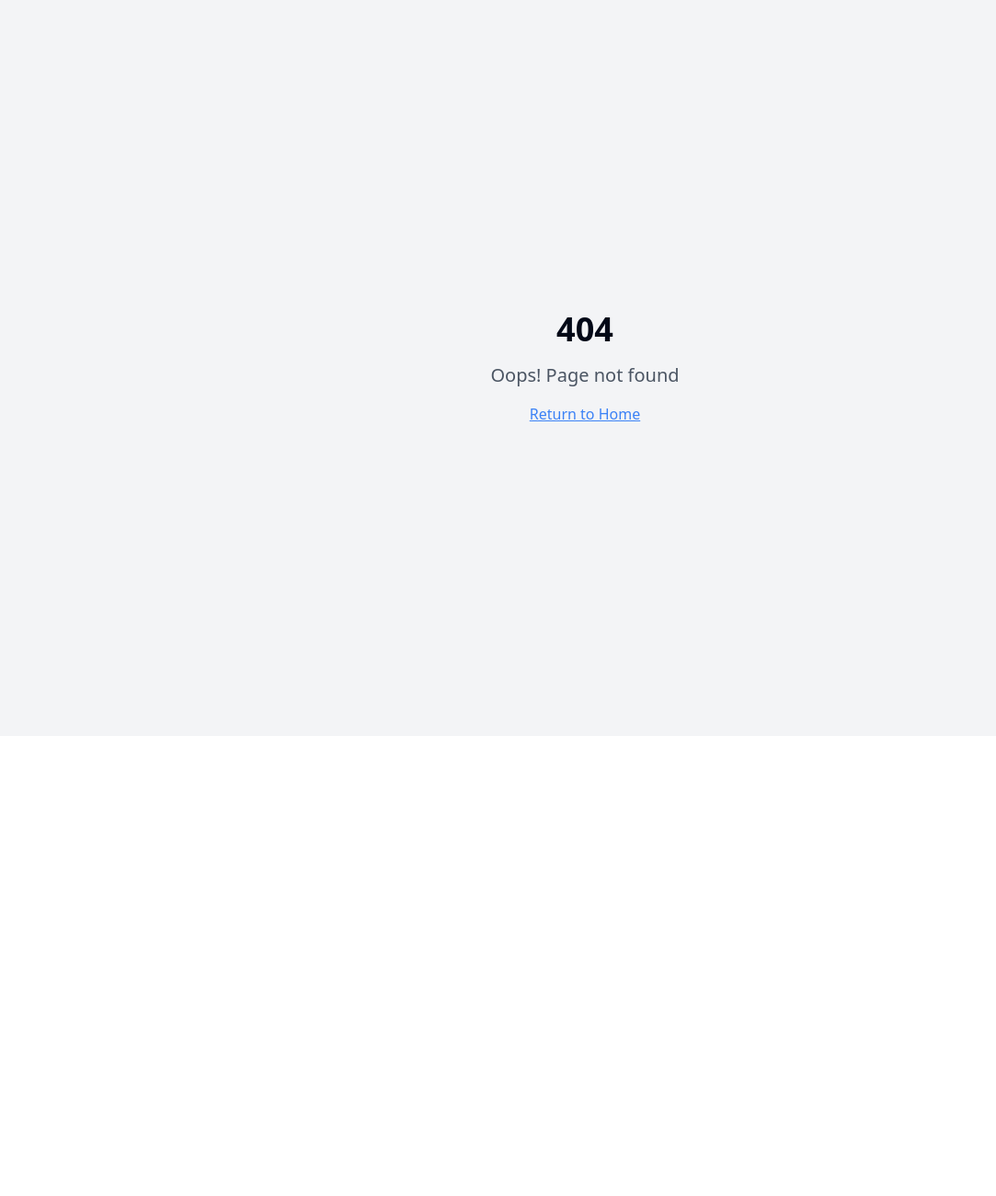
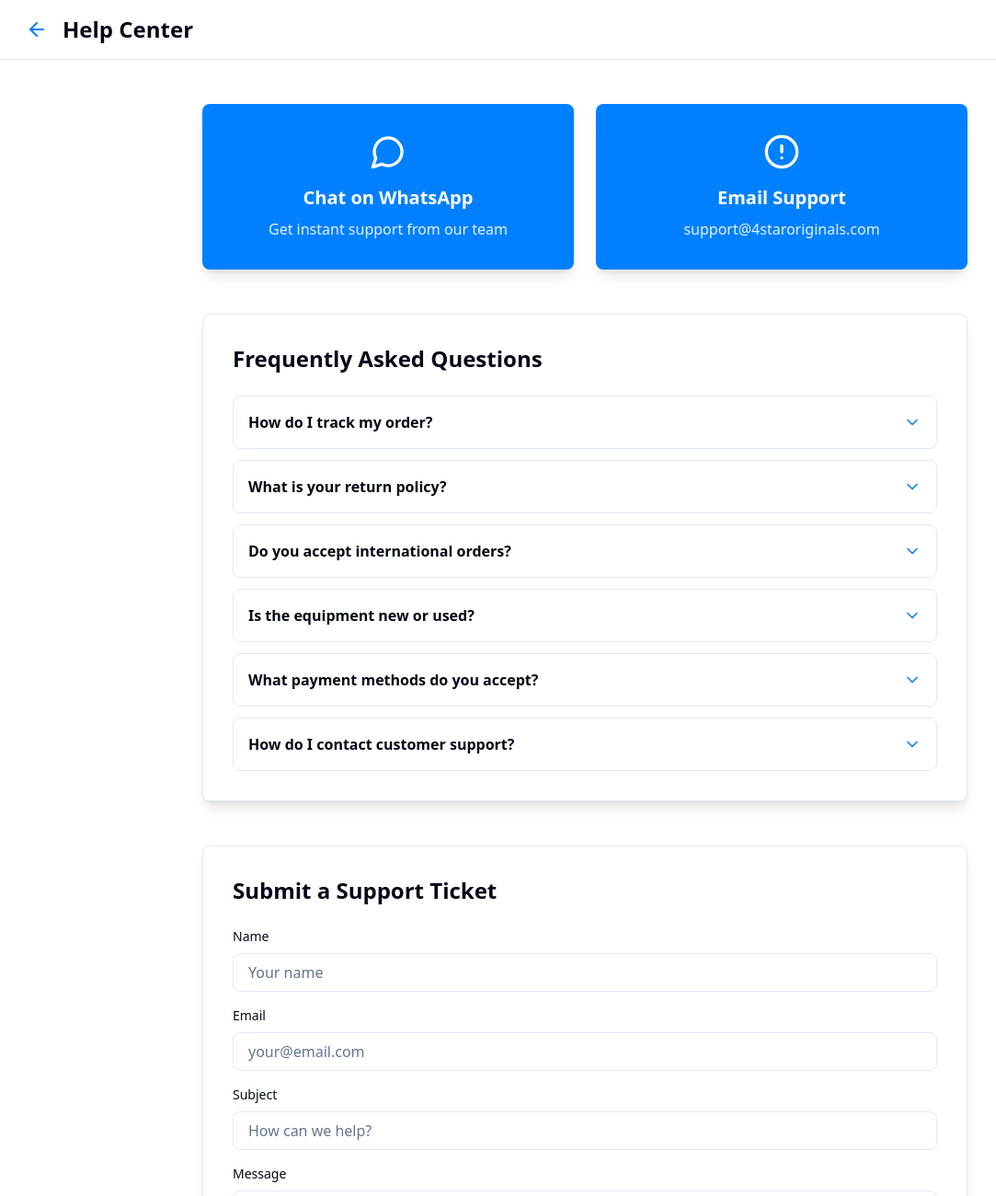
Before and after one commit to Buildify-UG/video-editing-suite-9715a21c-35a7-41b5-be66-d2f0bcaa3da8, a React (Vite) app: page /help in a window 1280 px wide. Before the commit this address had no page. Shown: the top 1300 px of the page at 92% size, without its empty margins (4-1087 px from the left). Before the commit the page ends 800 px from the top, so only its background shows below. Built offline with nearby package versions, Linux system fonts and the light colour scheme.

Commit message:
Updated project files

```diff
--- a/src/App.tsx
+++ b/src/App.tsx
@@ -10,6 +10,12 @@ import Support from "./pages/Support";
 import Privacy from "./pages/Privacy";
 import Terms from "./pages/Terms";
 import Contact from "./pages/Contact";
+import Auth from "./pages/Auth";
+import Profile from "./pages/Profile";
+import Checkout from "./pages/Checkout";
+import Inbox from "./pages/Inbox";
+import Ratings from "./pages/Ratings";
+import Help from "./pages/Help";
 
 const queryClient = new QueryClient();
 
@@ -26,6 +32,12 @@ const App = () => (
           <Route path="/privacy" element={<Privacy />} />
           <Route path="/terms" element={<Terms />} />
           <Route path="/contact" element={<Contact />} />
+          <Route path="/auth" element={<Auth />} />
+          <Route path="/profile" element={<Profile />} />
+          <Route path="/checkout" element={<Checkout />} />
+          <Route path="/inbox" element={<Inbox />} />
+          <Route path="/ratings" element={<Ratings />} />
+          <Route path="/help" element={<Help />} />
           {/* ADD ALL CUSTOM ROUTES ABOVE THE CATCH-ALL "*" ROUTE */}
           <Route path="*" element={<NotFound />} />
         </Routes>
--- /dev/null
+++ b/src/pages/Help.tsx
@@ -0,0 +1,202 @@
+import React, { useState } from 'react';
+import { MessageCircle, Send, ArrowLeft, ChevronDown, AlertCircle } from 'lucide-react';
+import { Button } from '@/components/ui/button';
+import { Link } from 'react-router-dom';
+
+const Help = () => {
+  const [expandedFaq, setExpandedFaq] = useState<number | null>(null);
+  const [ticketForm, setTicketForm] = useState({
+    name: '',
+    email: '',
+    subject: '',
+    message: '',
+  });
+  const [submitted, setSubmitted] = useState(false);
+
+  const faqs = [
+    {
+      id: 1,
+      question: 'How do I track my order?',
+      answer: 'You can track your order in the "Messages" section. We send updates as your package ships and arrives.',
+    },
+    {
+      id: 2,
+      question: 'What is your return policy?',
+      answer: 'We offer 30-day returns on all equipment. Items must be in original condition with packaging.',
+    },
+    {
+      id: 3,
+      question: 'Do you accept international orders?',
+      answer: 'Yes! We ship worldwide. Shipping costs and times vary by location.',
+    },
+    {
+      id: 4,
+      question: 'Is the equipment new or used?',
+      answer: 'We sell both new and certified used equipment. Check the listing for condition details.',
+    },
+    {
+      id: 5,
+      question: 'What payment methods do you accept?',
+      answer: 'We accept credit cards, mobile money, digital wallets, and bank transfers.',
+    },
+    {
+      id: 6,
+      question: 'How do I contact customer support?',
+      answer: 'You can reach us via WhatsApp, email, or submit a support ticket on this page.',
+    },
+  ];
+
+  const handleSubmitTicket = (e: React.FormEvent) => {
+    e.preventDefault();
+    if (!ticketForm.name || !ticketForm.email || !ticketForm.subject || !ticketForm.message) {
+      alert('Please fill all fields');
+      return;
+    }
+    setSubmitted(true);
+    setTimeout(() => {
+      setTicketForm({ name: '', email: '', subject: '', message: '' });
+      setSubmitted(false);
+    }, 3000);
+  };
+
+  return (
+    <div className="min-h-screen bg-background">
+      {/* Header */}
+      <header className="sticky top-0 z-50 bg-background border-b border-border shadow-sm">
+        <div className="max-w-7xl mx-auto px-4 sm:px-6 lg:px-8 py-4 flex items-center">
+          <Link to="/" className="text-primary hover:text-primary/80">
+            <ArrowLeft size={24} />
+          </Link>
+          <h1 className="text-2xl font-bold text-foreground ml-4">Help Center</h1>
+        </div>
+      </header>
+
+      {/* Main Content */}
+      <div className="max-w-4xl mx-auto px-4 sm:px-6 lg:px-8 py-12">
+        {/* Quick Support */}
+        <div className="grid grid-cols-1 md:grid-cols-2 gap-6 mb-12">
+          {/* WhatsApp */}
+          <a
+            href="https://wa.me/1234567890"
+            target="_blank"
+            rel="noopener noreferrer"
+            className="bg-primary text-primary-foreground p-8 rounded-lg shadow-lg hover:shadow-xl transition text-center"
+          >
+            <MessageCircle size={40} className="mx-auto mb-4" />
+            <h3 className="text-xl font-bold mb-2">Chat on WhatsApp</h3>
+            <p className="opacity-90">Get instant support from our team</p>
+          </a>
+
+          {/* Email */}
+          <a
+            href="mailto:support@4staroriginals.com"
+            className="bg-primary text-primary-foreground p-8 rounded-lg shadow-lg hover:shadow-xl transition text-center"
+          >
+            <AlertCircle size={40} className="mx-auto mb-4" />
+            <h3 className="text-xl font-bold mb-2">Email Support</h3>
+            <p className="opacity-90">support@4staroriginals.com</p>
+          </a>
+        </div>
+
+        {/* FAQ Section */}
+        <div className="bg-card border border-border rounded-lg shadow-lg p-8 mb-12">
+          <h2 className="text-2xl font-bold text-foreground mb-6">Frequently Asked Questions</h2>
+          <div className="space-y-3">
+            {faqs.map(faq => (
+              <div key={faq.id} className="border border-border rounded-lg overflow-hidden">
+                <button
+                  onClick={() => setExpandedFaq(expandedFaq === faq.id ? null : faq.id)}
+                  className="w-full p-4 bg-background hover:bg-muted transition flex items-center justify-between"
+                >
+                  <p className="font-semibold text-foreground text-left">{faq.question}</p>
+                  <ChevronDown
+                    size={20}
+                    className={`text-primary transition ${
+                      expandedFaq === faq.id ? 'rotate-180' : ''
+                    }`}
+                  />
+                </button>
+                {expandedFaq === faq.id && (
+                  <div className="p-4 bg-card border-t border-border">
+                    <p className="text-foreground text-sm">{faq.answer}</p>
+                  </div>
+                )}
+              </div>
+            ))}
+          </div>
+        </div>
+
+        {/* Support Ticket Form */}
+        <div className="bg-card border border-border rounded-lg shadow-lg p-8">
+          <h2 className="text-2xl font-bold text-foreground mb-6">Submit a Support Ticket</h2>
+
+          {submitted ? (
+            <div className="text-center py-8">
+              <div className="w-16 h-16 bg-primary rounded-full flex items-center justify-center mx-auto mb-4">
+                <Send size={32} className="text-primary-foreground" />
+              </div>
+              <p className="text-foreground font-semibold">Ticket submitted successfully!</p>
+              <p className="text-muted-foreground text-sm">We'll get back to you within 24 hours.</p>
+            </div>
+          ) : (
+            <form onSubmit={handleSubmitTicket} className="space-y-4">
+              <div>
+                <label className="block text-sm font-medium text-foreground mb-2">Name</label>
+                <input
+                  type="text"
+                  value={ticketForm.name}
+                  onChange={(e) => setTicketForm({ ...ticketForm, name: e.target.value })}
+                  className="w-full px-4 py-2 bg-background border border-border rounded-lg text-foreground placeholder-muted-foreground focus:outline-none focus:ring-2 focus:ring-primary"
+                  placeholder="Your name"
+                />
+              </div>
+
+              <div>
+                <label className="block text-sm font-medium text-foreground mb-2">Email</label>
+                <input
+                  type="email"
+                  value={ticketForm.email}
+                  onChange={(e) => setTicketForm({ ...ticketForm, email: e.target.value })}
+                  className="w-full px-4 py-2 bg-background border border-border rounded-lg text-foreground placeholder-muted-foreground focus:outline-none focus:ring-2 focus:ring-primary"
+                  placeholder="your@email.com"
+                />
+              </div>
+
+              <div>
+                <label className="block text-sm font-medium text-foreground mb-2">Subject</label>
+                <input
+                  type="text"
+                  value={ticketForm.subject}
+                  onChange={(e) => setTicketForm({ ...ticketForm, subject: e.target.value })}
+                  className="w-full px-4 py-2 bg-background border border-border rounded-lg text-foreground placeholder-muted-foreground focus:outline-none focus:ring-2 focus:ring-primary"
+                  placeholder="How can we help?"
+                />
+              </div>
+
+              <div>
+                <label className="block text-sm font-medium text-foreground mb-2">Message</label>
+                <textarea
+                  value={ticketForm.message}
+                  onChange={(e) => setTicketForm({ ...ticketForm, message: e.target.value })}
+                  rows={5}
+                  className="w-full px-4 py-2 bg-background border border-border rounded-lg text-foreground placeholder-muted-foreground focus:outline-none focus:ring-2 focus:ring-primary"
+                  placeholder="Describe your issue..."
+                />
+              </div>
+
+              <Button
+                type="submit"
+                className="w-full bg-primary hover:bg-primary/90 text-primary-foreground flex items-center justify-center gap-2"
+              >
+                <Send size={18} />
+                Submit Ticket
+              </Button>
+            </form>
+          )}
+        </div>
+      </div>
+    </div>
+  );
+};
+
+export default Help;
--- a/src/pages/Index.tsx
+++ b/src/pages/Index.tsx
@@ -1,7 +1,7 @@
 import React, { useState, useMemo } from 'react';
-import { ShoppingCart, Search, Menu, X, Star, Heart } from 'lucide-react';
+import { ShoppingCart, Search, Menu, X, Star, Heart, MessageCircle, User } from 'lucide-react';
 import { Button } from '@/components/ui/button';
-import { Input } from '@/components/ui/input';
+import { Link } from 'react-router-dom';
 
 interface Product {
   id: number;
```
